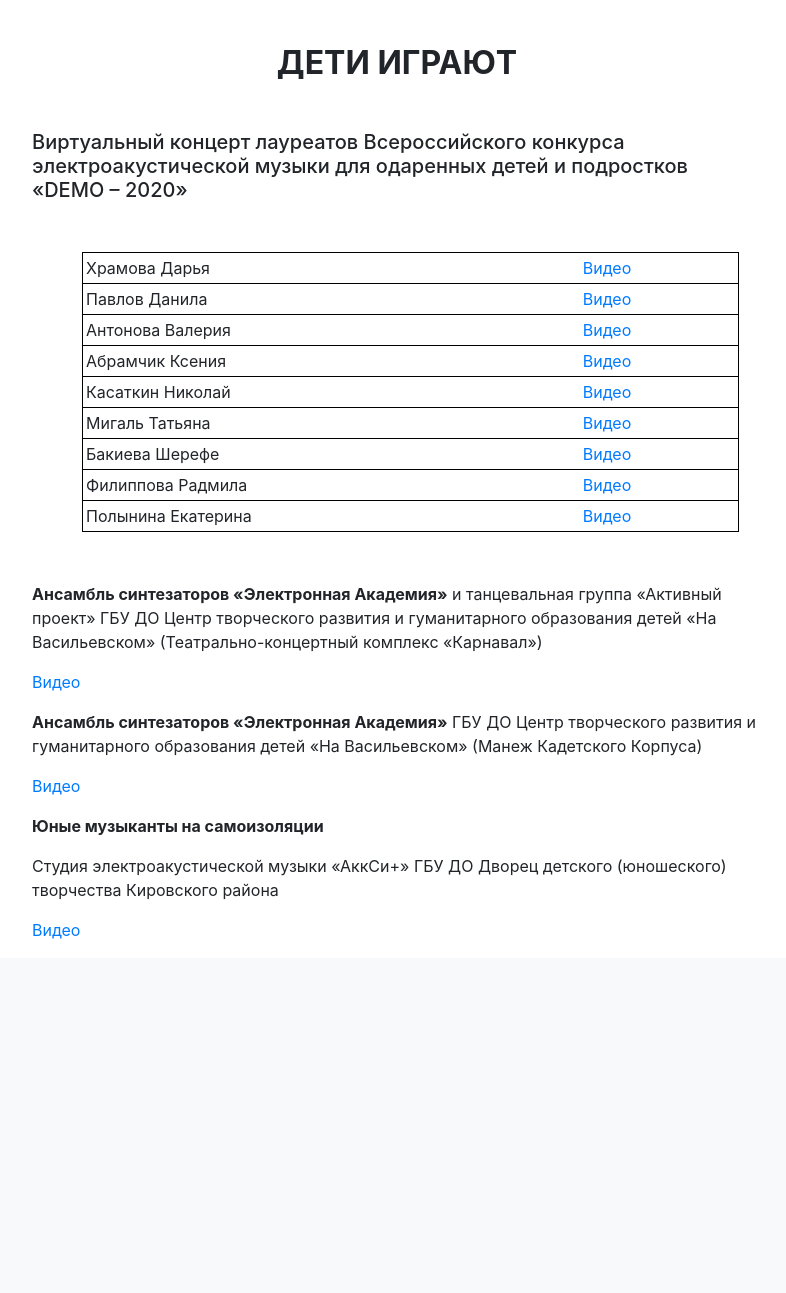
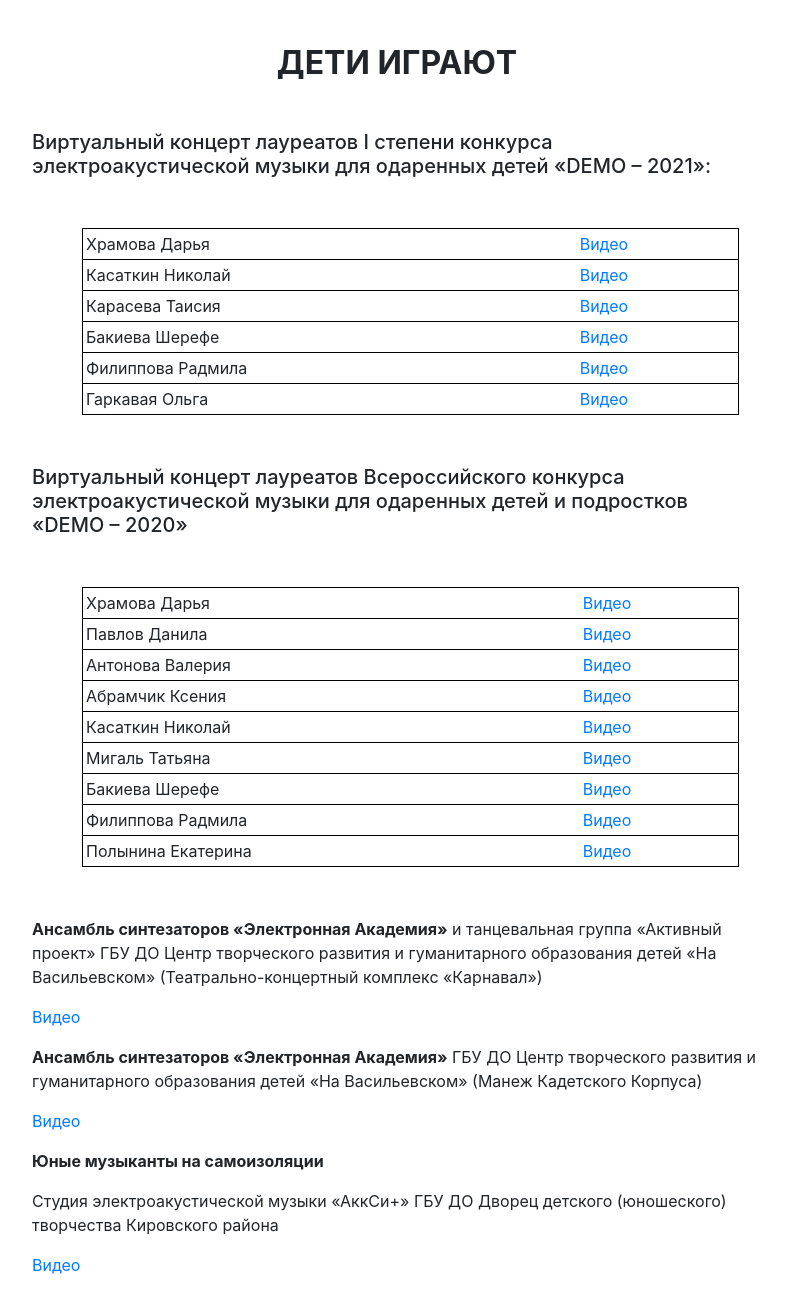
Before and after one commit to ArtemDavletov/Musica-integra-website, a Django app: page /children_playing/ in a window 1280 px wide. Shown: the part 244-1537 px from the top of the page, without its empty margins (243-1029 px from the left). Before the commit the page ends 1183 px from the top, so only its background shows below. Run offline with Django 3.2, Linux system fonts and the light colour scheme; some libraries are stand-ins or nearby versions.

Commit message:
Changes 27.05

```diff
--- a/templates/playing/children_playing.html
+++ b/templates/playing/children_playing.html
@@ -108,6 +108,29 @@
                 <div class="row d-flex justify-content-center mb-4">
                     <div class="col-md-8">
                         <h5 class="grey-text">
+                            Виртуальный концерт лауреатов I степени конкурса электроакустической музыки для одаренных детей «DEMO – 2021»:
+                        </h5>
+                        <table>
+                            <tr>
+                                <td>Храмова Дарья</td><td><a href="https://www.youtube.com/watch?v=B5IN4JW6lF8&list=PL6Khlas9Y7pzCwhFAXxQia3lEw9hf401n&index=1&t=2s">Видео</a></td>
+                            </tr>
+
+                            <tr>
+                                <td>Касаткин Николай</td><td><a href="https://www.youtube.com/watch?v=yABgMD7Rrrw&list=PL6Khlas9Y7pzCwhFAXxQia3lEw9hf401n&index=2">Видео</a></td>
+                            </tr>
+
+                            <tr>
+                                <td>Карасева Таисия</td><td><a href="https://www.youtube.com/watch?v=O7hTnUh-B_I&list=PL6Khlas9Y7pzCwhFAXxQia3lEw9hf401n&index=3">Видео</a></td>
+                            </tr>
+
+                            <tr><td>Бакиева Шерефе</td><td><a href="https://www.youtube.com/watch?v=rEvUt7XpCTs&list=PL6Khlas9Y7pzCwhFAXxQia3lEw9hf401n&index=5">Видео</a></td></tr>
+
+                            <tr><td>Филиппова Радмила</td><td><a href="https://drive.google.com/file/d/18GaNG4fzoH4moofcfDQRxQfUfAhmFMiN/view?usp=sharing">Видео</a></td></tr>
+
+                            <tr><td>Гаркавая Ольга</td><td><a href="https://www.youtube.com/watch?v=BdyN7Uk0GMM&list=PL6Khlas9Y7pzCwhFAXxQia3lEw9hf401n&index=7">Видео</a></td></tr>
+                        </table>
+
+                        <h5 class="grey-text">
                             Виртуальный концерт лауреатов Всероссийского конкурса электроакустической музыки для одаренных детей и подростков «DEMO – 2020»
                         </h5>
                         <table>
--- a/templates/playing/konkurces.html
+++ b/templates/playing/konkurces.html
@@ -126,8 +126,9 @@
                             <a target="_blank" href="../../static/files/playing/konkurces/demo_konkurs_elektroakusticheskoi_muziki21pdf.pdf">Положение о конкурсе 2020-2021</a><br/>
                             <a target="_blank" href="../../static/files/playing/konkurces/Члены%20жюри_DEMO_compressed%202.pdf">Члены жюри</a><br/>
                             <a target="_blank" href="../../static/files/playing/konkurces/Демо%20буклет%202021%20электронный.pdf">Буклет конкурса</a><br/>
-                            <a target="_blank" href="../../static/files/playing/konkurces/Программа%20участников%20со%20ссылками%20для%20сайта.docx">Программа со ссылками на выступления участников</a><br/>
+{#                            <a target="_blank" href="../../static/files/playing/konkurces/Программа%20участников%20со%20ссылками%20для%20сайта.docx">Программа со ссылками на выступления участников</a><br/>#}
                             <a target="_blank" href="../../static/files/playing/konkurces/ИТОГИ_DEMO21%C2%A0—%20копия.pdf">Итоги конкурса</a><br/>
+                            <a target="_blank" href="{% url 'children_playing' %}">Концерт лауреатов I степени</a><br/>
 {#                            <a href="">Фотогалерея</a><br/>#}
                         </p>
 
```
Also changed, not shown: 1 other file.
